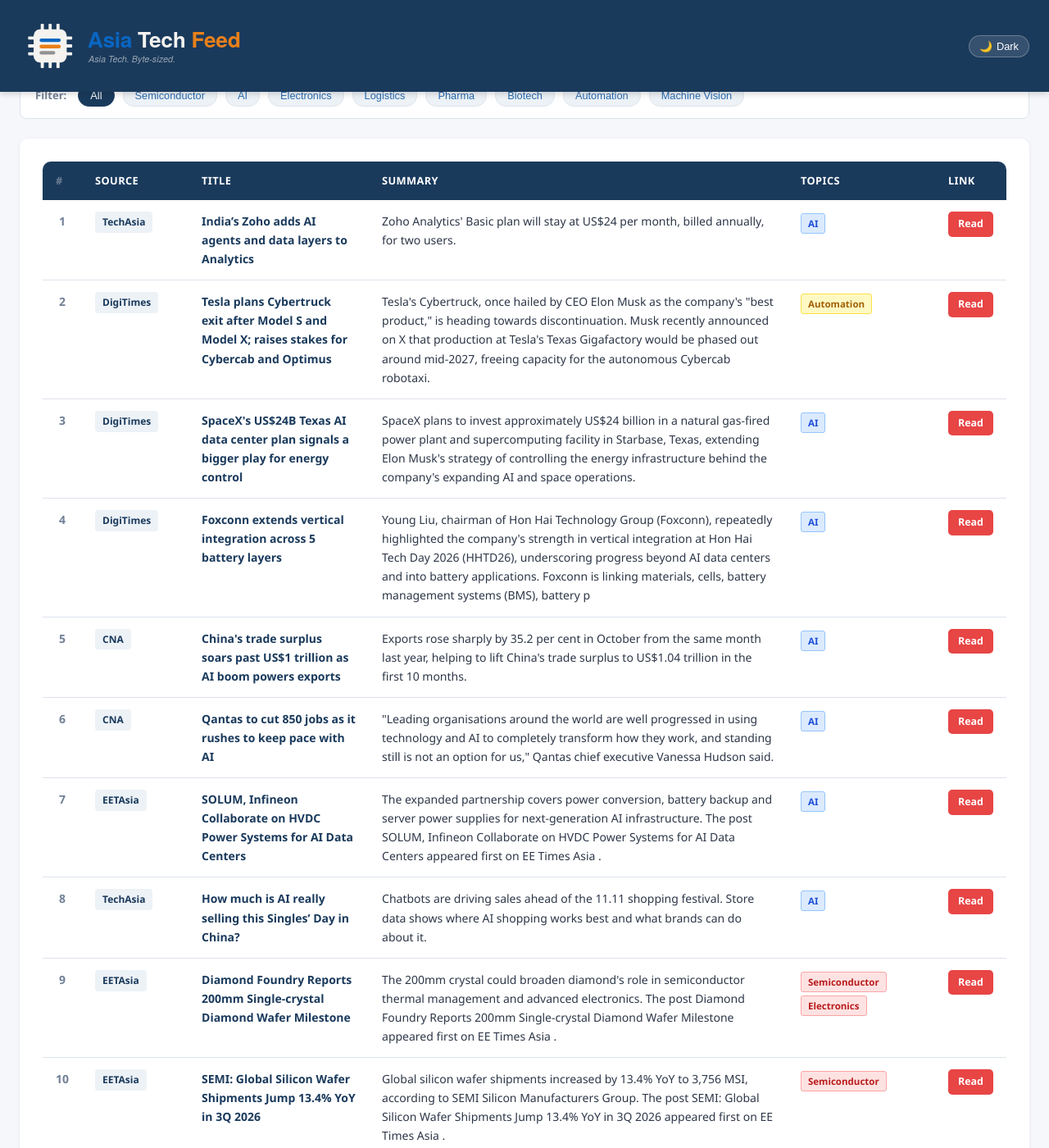
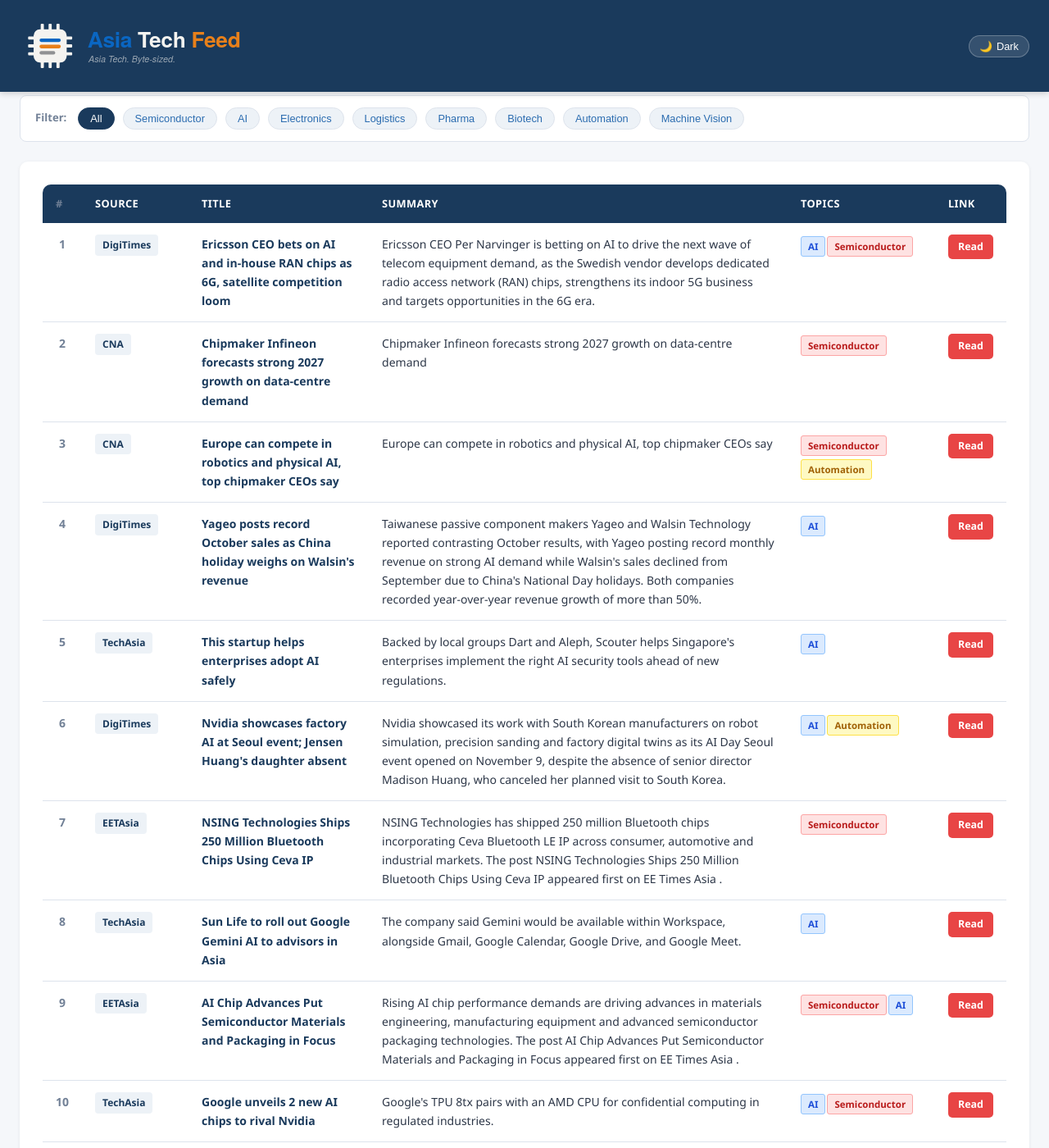
Before and after one commit to asiatechfeed/Asia-Tech-Feed, a Jekyll site: the page built from _posts/2026-11-10-asia-tech-news-digest.md, in a window 1280 px wide and 1400 px high, scrolled down 633 px. Shown: the whole window at 82% size. Built offline with Jekyll 4.4.1, drawn with Linux system fonts in a browser that asks for light colours; a script that is not in the unit is left out; some of the changed text lies outside the part shown.

Commit message:
📰 News digest 2026-11-10 (13 articles)

```diff
--- a/_posts/2026-11-10-asia-tech-news-digest.md
+++ b/_posts/2026-11-10-asia-tech-news-digest.md
@@ -1,16 +1,16 @@
 ---
 layout: post
 title: "Asia Tech News Digest - November 10, 2026"
-date: 2026-11-10 14:57:28 +0800
-articles_count: 15
-sources_count: 6
-sources: ["CNA", "DigiTimes", "EETAsia", "KED", "NikkeiAsia", "TechAsia"]
+date: 2026-11-10 16:00:57 +0800
+articles_count: 13
+sources_count: 5
+sources: ["CNA", "DigiTimes", "EETAsia", "NikkeiAsia", "TechAsia"]
 csv_file: /assets/data/news-2026-11-10.tsv
-featured_title: "India\u2019s Zoho adds AI agents and data layers to Analytics"
-featured_url: "https://www.techinasia.com/war-exposes-risks-gulfs-ai-infrastructure-push"
-featured_source: "TechAsia"
-featured_summary: "Zoho Analytics' Basic plan will stay at US$24 per month, billed annually, for two users."
-featured_image: ""
+featured_title: "Ericsson CEO bets on AI and in-house RAN chips as 6G, satellite competition loom"
+featured_url: "https://www.digitimes.com/news/a20261110PD238/ericsson-ceo-chips-6g-telecom.html"
+featured_source: "DigiTimes"
+featured_summary: "Ericsson CEO Per Narvinger is betting on AI to drive the next wave of telecom equipment demand, as the Swedish vendor develops dedicated radio access network (RAN) chips, strengthens its indoor 5G business and targets opportunities in the 6G era."
+featured_image: "https://img.digitimes.com/newsshow/20261110pd238_files/1_2b.jpg"
 ---
 
 <table class="news-table">
@@ -27,123 +27,107 @@ featured_image: ""
 <tbody>
 <tr>
   <td class="col-num">1</td>
-  <td class="col-source"><span class="source-badge">TechAsia</span></td>
-  <td class="col-title"><span class="article-title">India’s Zoho adds AI agents and data layers to Analytics</span></td>
-  <td class="col-summary">Zoho Analytics' Basic plan will stay at US$24 per month, billed annually, for two users.</td>
-  <td class="col-tags"><span class="tag ai">AI</span></td>
-  <td class="col-link"><a class="btn-link" href="https://www.techinasia.com/war-exposes-risks-gulfs-ai-infrastructure-push" target="_blank" rel="noopener">Read</a></td>
+  <td class="col-source"><span class="source-badge">DigiTimes</span></td>
+  <td class="col-title"><span class="article-title">Ericsson CEO bets on AI and in-house RAN chips as 6G, satellite competition loom</span></td>
+  <td class="col-summary">Ericsson CEO Per Narvinger is betting on AI to drive the next wave of telecom equipment demand, as the Swedish vendor develops dedicated radio access network (RAN) chips, strengthens its indoor 5G business and targets opportunities in the 6G era.</td>
+  <td class="col-tags"><span class="tag ai">AI</span><span class="tag semi">Semiconductor</span></td>
+  <td class="col-link"><a class="btn-link" href="https://www.digitimes.com/news/a20261110PD238/ericsson-ceo-chips-6g-telecom.html" target="_blank" rel="noopener">Read</a></td>
 </tr>
 <tr>
   <td class="col-num">2</td>
-  <td class="col-source"><span class="source-badge">DigiTimes</span></td>
-  <td class="col-title"><span class="article-title">Tesla plans Cybertruck exit after Model S and Model X; raises stakes for Cybercab and Optimus</span></td>
-  <td class="col-summary">Tesla's Cybertruck, once hailed by CEO Elon Musk as the company's "best product," is heading towards discontinuation. Musk recently announced on X that production at Tesla's Texas Gigafactory would be phased out around mid-2027, freeing capacity for the autonomous Cybercab robotaxi.</td>
-  <td class="col-tags"><span class="tag auto">Automation</span></td>
-  <td class="col-link"><a class="btn-link" href="https://www.digitimes.com/news/a20261110PD235/tesla-cybertruck-production-elon-musk.html" target="_blank" rel="noopener">Read</a></td>
+  <td class="col-source"><span class="source-badge">CNA</span></td>
+  <td class="col-title"><span class="article-title">Chipmaker Infineon forecasts strong 2027 growth on data-centre demand</span></td>
+  <td class="col-summary">Chipmaker Infineon forecasts strong 2027 growth on data-centre demand</td>
+  <td class="col-tags"><span class="tag semi">Semiconductor</span></td>
+  <td class="col-link"><a class="btn-link" href="https://www.channelnewsasia.com/business/chipmaker-infineon-forecasts-strong-2027-growth-data-centre-demand-6538616" target="_blank" rel="noopener">Read</a></td>
 </tr>
 <tr>
   <td class="col-num">3</td>
-  <td class="col-source"><span class="source-badge">DigiTimes</span></td>
-  <td class="col-title"><span class="article-title">SpaceX's US$24B Texas AI data center plan signals a bigger play for energy control</span></td>
-  <td class="col-summary">SpaceX plans to invest approximately US$24 billion in a natural gas-fired power plant and supercomputing facility in Starbase, Texas, extending Elon Musk's strategy of controlling the energy infrastructure behind the company's expanding AI and space operations.</td>
-  <td class="col-tags"><span class="tag ai">AI</span></td>
-  <td class="col-link"><a class="btn-link" href="https://www.digitimes.com/news/a20261110VL206/spacex-texas-data-center-power-plant-investment.html" target="_blank" rel="noopener">Read</a></td>
+  <td class="col-source"><span class="source-badge">CNA</span></td>
+  <td class="col-title"><span class="article-title">Europe can compete in robotics and physical AI, top chipmaker CEOs say</span></td>
+  <td class="col-summary">Europe can compete in robotics and physical AI, top chipmaker CEOs say</td>
+  <td class="col-tags"><span class="tag semi">Semiconductor</span><span class="tag auto">Automation</span></td>
+  <td class="col-link"><a class="btn-link" href="https://www.channelnewsasia.com/business/europe-can-compete-in-robotics-and-physical-ai-top-chipmaker-ceos-say-6538606" target="_blank" rel="noopener">Read</a></td>
 </tr>
 <tr>
   <td class="col-num">4</td>
   <td class="col-source"><span class="source-badge">DigiTimes</span></td>
-  <td class="col-title"><span class="article-title">Foxconn extends vertical integration across 5 battery layers</span></td>
-  <td class="col-summary">Young Liu, chairman of Hon Hai Technology Group (Foxconn), repeatedly highlighted the company's strength in vertical integration at Hon Hai Tech Day 2026 (HHTD26), underscoring progress beyond AI data centers and into battery applications. Foxconn is linking materials, cells, battery management systems (BMS), battery p</td>
+  <td class="col-title"><span class="article-title">Yageo posts record October sales as China holiday weighs on Walsin's revenue</span></td>
+  <td class="col-summary">Taiwanese passive component makers Yageo and Walsin Technology reported contrasting October results, with Yageo posting record monthly revenue on strong AI demand while Walsin's sales declined from September due to China's National Day holidays. Both companies recorded year-over-year revenue growth of more than 50%.</td>
   <td class="col-tags"><span class="tag ai">AI</span></td>
-  <td class="col-link"><a class="btn-link" href="https://www.digitimes.com/news/a20261110PD218/foxconn-young-liu-manufacturing-chairman-materials.html" target="_blank" rel="noopener">Read</a></td>
+  <td class="col-link"><a class="btn-link" href="https://www.digitimes.com/news/a20261110PD236/yageo-revenue-passive-component-demand.html" target="_blank" rel="noopener">Read</a></td>
 </tr>
 <tr>
   <td class="col-num">5</td>
-  <td class="col-source"><span class="source-badge">CNA</span></td>
-  <td class="col-title"><span class="article-title">China's trade surplus soars past US$1 trillion as AI boom powers exports</span></td>
-  <td class="col-summary">Exports rose sharply by 35.2 per cent in October from the same month last year, helping to lift China's trade surplus to US$1.04 trillion in the first 10 months.</td>
+  <td class="col-source"><span class="source-badge">TechAsia</span></td>
+  <td class="col-title"><span class="article-title">This startup helps enterprises adopt AI safely</span></td>
+  <td class="col-summary">Backed by local groups Dart and Aleph, Scouter helps Singapore's enterprises implement the right AI security tools ahead of new regulations.</td>
   <td class="col-tags"><span class="tag ai">AI</span></td>
-  <td class="col-link"><a class="btn-link" href="https://www.channelnewsasia.com/east-asia/china-trade-surplus-1-trillion-ai-boom-exports-6537981" target="_blank" rel="noopener">Read</a></td>
+  <td class="col-link"><a class="btn-link" href="https://www.techinasia.com/startup-helps-enterprises-adopt-ai-safely" target="_blank" rel="noopener">Read</a></td>
 </tr>
 <tr>
   <td class="col-num">6</td>
-  <td class="col-source"><span class="source-badge">CNA</span></td>
-  <td class="col-title"><span class="article-title">Qantas to cut 850 jobs as it rushes to keep pace with AI</span></td>
-  <td class="col-summary">"Leading organisations around the world are well progressed in using technology and AI to completely transform how they work, and standing still is not an option for us," Qantas chief executive Vanessa Hudson said.</td>
-  <td class="col-tags"><span class="tag ai">AI</span></td>
-  <td class="col-link"><a class="btn-link" href="https://www.channelnewsasia.com/world/qantas-cut-850-jobs-ai-accenture-india-6538201" target="_blank" rel="noopener">Read</a></td>
+  <td class="col-source"><span class="source-badge">DigiTimes</span></td>
+  <td class="col-title"><span class="article-title">Nvidia showcases factory AI at Seoul event; Jensen Huang's daughter absent</span></td>
+  <td class="col-summary">Nvidia showcased its work with South Korean manufacturers on robot simulation, precision sanding and factory digital twins as its AI Day Seoul event opened on November 9, despite the absence of senior director Madison Huang, who canceled her planned visit to South Korea.</td>
+  <td class="col-tags"><span class="tag ai">AI</span><span class="tag auto">Automation</span></td>
+  <td class="col-link"><a class="btn-link" href="https://www.digitimes.com/news/a20261110PD221/nvidia-industrial-manufacturing-robot-testing-south-korea.html?chid=10" target="_blank" rel="noopener">Read</a></td>
 </tr>
 <tr>
   <td class="col-num">7</td>
   <td class="col-source"><span class="source-badge">EETAsia</span></td>
-  <td class="col-title"><span class="article-title">SOLUM, Infineon Collaborate on HVDC Power Systems for AI Data Centers</span></td>
-  <td class="col-summary">The expanded partnership covers power conversion, battery backup and server power supplies for next-generation AI infrastructure. The post SOLUM, Infineon Collaborate on HVDC Power Systems for AI Data Centers appeared first on EE Times Asia .</td>
-  <td class="col-tags"><span class="tag ai">AI</span></td>
-  <td class="col-link"><a class="btn-link" href="https://www.eetasia.com/solum-infineon-collaborate-on-hvdc-power-systems-for-ai-data-centers/" target="_blank" rel="noopener">Read</a></td>
+  <td class="col-title"><span class="article-title">NSING Technologies Ships 250 Million Bluetooth Chips Using Ceva IP</span></td>
+  <td class="col-summary">NSING Technologies has shipped 250 million Bluetooth chips incorporating Ceva Bluetooth LE IP across consumer, automotive and industrial markets. The post NSING Technologies Ships 250 Million Bluetooth Chips Using Ceva IP appeared first on EE Times Asia .</td>
+  <td class="col-tags"><span class="tag semi">Semiconductor</span></td>
+  <td class="col-link"><a class="btn-link" href="https://www.eetasia.com/nsing-technologies-ships-250-million-bluetooth-chips-using-ceva-ip/" target="_blank" rel="noopener">Read</a></td>
 </tr>
 <tr>
   <td class="col-num">8</td>
   <td class="col-source"><span class="source-badge">TechAsia</span></td>
-  <td class="col-title"><span class="article-title">How much is AI really selling this Singles’ Day in China?</span></td>
-  <td class="col-summary">Chatbots are driving sales ahead of the 11.11 shopping festival. Store data shows where AI shopping works best and what brands can do about it.</td>
+  <td class="col-title"><span class="article-title">Sun Life to roll out Google Gemini AI to advisors in Asia</span></td>
+  <td class="col-summary">The company said Gemini would be available within Workspace, alongside Gmail, Google Calendar, Google Drive, and Google Meet.</td>
   <td class="col-tags"><span class="tag ai">AI</span></td>
-  <td class="col-link"><a class="btn-link" href="https://www.techinasia.com/ai-selling-singles-day" target="_blank" rel="noopener">Read</a></td>
+  <td class="col-link"><a class="btn-link" href="https://www.techinasia.com/estonian-ai-firm-skyselect-raises-9m-for-parts-sourcing" target="_blank" rel="noopener">Read</a></td>
 </tr>
 <tr>
   <td class="col-num">9</td>
   <td class="col-source"><span class="source-badge">EETAsia</span></td>
-  <td class="col-title"><span class="article-title">Diamond Foundry Reports 200mm Single-crystal Diamond Wafer Milestone</span></td>
-  <td class="col-summary">The 200mm crystal could broaden diamond's role in semiconductor thermal management and advanced electronics. The post Diamond Foundry Reports 200mm Single-crystal Diamond Wafer Milestone appeared first on EE Times Asia .</td>
-  <td class="col-tags"><span class="tag semi">Semiconductor</span><span class="tag semi">Electronics</span></td>
-  <td class="col-link"><a class="btn-link" href="https://www.eetasia.com/diamond-foundry-reports-200mm-single-crystal-diamond-wafer-milestone/" target="_blank" rel="noopener">Read</a></td>
+  <td class="col-title"><span class="article-title">AI Chip Advances Put Semiconductor Materials and Packaging in Focus</span></td>
+  <td class="col-summary">Rising AI chip performance demands are driving advances in materials engineering, manufacturing equipment and advanced semiconductor packaging technologies. The post AI Chip Advances Put Semiconductor Materials and Packaging in Focus appeared first on EE Times Asia .</td>
+  <td class="col-tags"><span class="tag semi">Semiconductor</span><span class="tag ai">AI</span></td>
+  <td class="col-link"><a class="btn-link" href="https://www.eetasia.com/ai-chip-advances-put-semiconductor-materials-and-packaging-in-focus/" target="_blank" rel="noopener">Read</a></td>
 </tr>
 <tr>
   <td class="col-num">10</td>
-  <td class="col-source"><span class="source-badge">EETAsia</span></td>
-  <td class="col-title"><span class="article-title">SEMI: Global Silicon Wafer Shipments Jump 13.4% YoY in 3Q 2026</span></td>
-  <td class="col-summary">Global silicon wafer shipments increased by 13.4% YoY to 3,756 MSI, according to SEMI Silicon Manufacturers Group. The post SEMI: Global Silicon Wafer Shipments Jump 13.4% YoY in 3Q 2026 appeared first on EE Times Asia .</td>
-  <td class="col-tags"><span class="tag semi">Semiconductor</span></td>
-  <td class="col-link"><a class="btn-link" href="https://www.eetasia.com/semi-global-silicon-wafer-shipments-jump-13-4-yoy-in-3q-2026/" target="_blank" rel="noopener">Read</a></td>
+  <td class="col-source"><span class="source-badge">TechAsia</span></td>
+  <td class="col-title"><span class="article-title">Google unveils 2 new AI chips to rival Nvidia</span></td>
+  <td class="col-summary">Google's TPU 8tx pairs with an AMD CPU for confidential computing in regulated industries.</td>
+  <td class="col-tags"><span class="tag ai">AI</span><span class="tag semi">Semiconductor</span></td>
+  <td class="col-link"><a class="btn-link" href="https://www.techinasia.com/google-unveils-gemini-4-carbon-ai-model-cybersecurity" target="_blank" rel="noopener">Read</a></td>
 </tr>
 <tr>
   <td class="col-num">11</td>
-  <td class="col-source"><span class="source-badge">TechAsia</span></td>
-  <td class="col-title"><span class="article-title">Lightspeed leads $240m round for AI hardware tester Nominal</span></td>
-  <td class="col-summary">Nominal CEO Cameron McCord previously worked at Anduril, one of the startup's 80 customers.</td>
+  <td class="col-source"><span class="source-badge">NikkeiAsia</span></td>
+  <td class="col-title"><span class="article-title">Grab, SoftBank to invest $1.85bn in Malaysia AI infrastructure</span></td>
+  <td class="col-summary">Grab, SoftBank to invest $1.85bn in Malaysia AI infrastructure</td>
   <td class="col-tags"><span class="tag ai">AI</span></td>
-  <td class="col-link"><a class="btn-link" href="https://www.techinasia.com/spacex-sets-starship-launch-target" target="_blank" rel="noopener">Read</a></td>
+  <td class="col-link"><a class="btn-link" href="https://asia.nikkei.com/business/technology/artificial-intelligence/grab-softbank-to-invest-1.85bn-in-malaysia-ai-infrastructure" target="_blank" rel="noopener">Read</a></td>
 </tr>
 <tr>
   <td class="col-num">12</td>
   <td class="col-source"><span class="source-badge">NikkeiAsia</span></td>
-  <td class="col-title"><span class="article-title">Australia plans new regulator for artificial intelligence after OpenAI hack</span></td>
-  <td class="col-summary">Australia plans new regulator for artificial intelligence after OpenAI hack</td>
+  <td class="col-title"><span class="article-title">Vietnam's FPT sees rising demand for AI adoption in Japan</span></td>
+  <td class="col-summary">Vietnam's FPT sees rising demand for AI adoption in Japan</td>
   <td class="col-tags"><span class="tag ai">AI</span></td>
-  <td class="col-link"><a class="btn-link" href="https://asia.nikkei.com/business/technology/artificial-intelligence/australia-plans-new-regulator-for-artificial-intelligence-after-openai-hack" target="_blank" rel="noopener">Read</a></td>
+  <td class="col-link"><a class="btn-link" href="https://asia.nikkei.com/spotlight/global-management-dialogue/global-management-dialogue-2026/vietnam-s-fpt-sees-rising-demand-for-ai-adoption-in-japan" target="_blank" rel="noopener">Read</a></td>
 </tr>
 <tr>
   <td class="col-num">13</td>
   <td class="col-source"><span class="source-badge">NikkeiAsia</span></td>
-  <td class="col-title"><span class="article-title">India's electronics firms face PCB squeeze as AI demand drives up costs</span></td>
-  <td class="col-summary">India's electronics firms face PCB squeeze as AI demand drives up costs</td>
-  <td class="col-tags"><span class="tag semi">Electronics</span><span class="tag ai">AI</span></td>
-  <td class="col-link"><a class="btn-link" href="https://asia.nikkei.com/business/electronics/india-s-electronics-firms-face-pcb-squeeze-as-ai-demand-drives-up-costs" target="_blank" rel="noopener">Read</a></td>
-</tr>
-<tr>
-  <td class="col-num">14</td>
-  <td class="col-source"><span class="source-badge">NikkeiAsia</span></td>
-  <td class="col-title"><span class="article-title">Integration among ASEAN, China, Japan, South Korea boosted by AI boom</span></td>
-  <td class="col-summary">Integration among ASEAN, China, Japan, South Korea boosted by AI boom</td>
+  <td class="col-title"><span class="article-title">SoftBank swings to first-half loss as AI ambitions face fresh setbacks</span></td>
+  <td class="col-summary">SoftBank swings to first-half loss as AI ambitions face fresh setbacks</td>
   <td class="col-tags"><span class="tag ai">AI</span></td>
-  <td class="col-link"><a class="btn-link" href="https://asia.nikkei.com/spotlight/supply-chain/integration-among-asean-china-japan-south-korea-boosted-by-ai-boom" target="_blank" rel="noopener">Read</a></td>
-</tr>
-<tr>
-  <td class="col-num">15</td>
-  <td class="col-source"><span class="source-badge">KED</span></td>
-  <td class="col-title"><span class="article-title">Go master Shin cracks AI barrier with win over KataGo, sets up series decider</span></td>
-  <td class="col-summary">Shin Jin-seo finally broke through against artificial intelligence on Sunday, defeating KataGo by four and a half points to become the first professio</td>
-  <td class="col-tags"><span class="tag ai">AI</span></td>
-  <td class="col-link"><a class="btn-link" href="https://www.kedglobal.com/artificial-intelligence/newsView/ked202607190001" target="_blank" rel="noopener">Read</a></td>
+  <td class="col-link"><a class="btn-link" href="https://asia.nikkei.com/business/softbank/softbank-swings-to-first-half-loss-as-ai-ambitions-face-fresh-setbacks" target="_blank" rel="noopener">Read</a></td>
 </tr>
 </tbody>
 </table>
```
Also changed, not shown: _data/seen_urls.json (+14 -1 lines), _digest_meta.json (+21 -22 lines), assets/data/news-2026-11-10.tsv (+13 -15 lines), assets/data/search-index.json.
